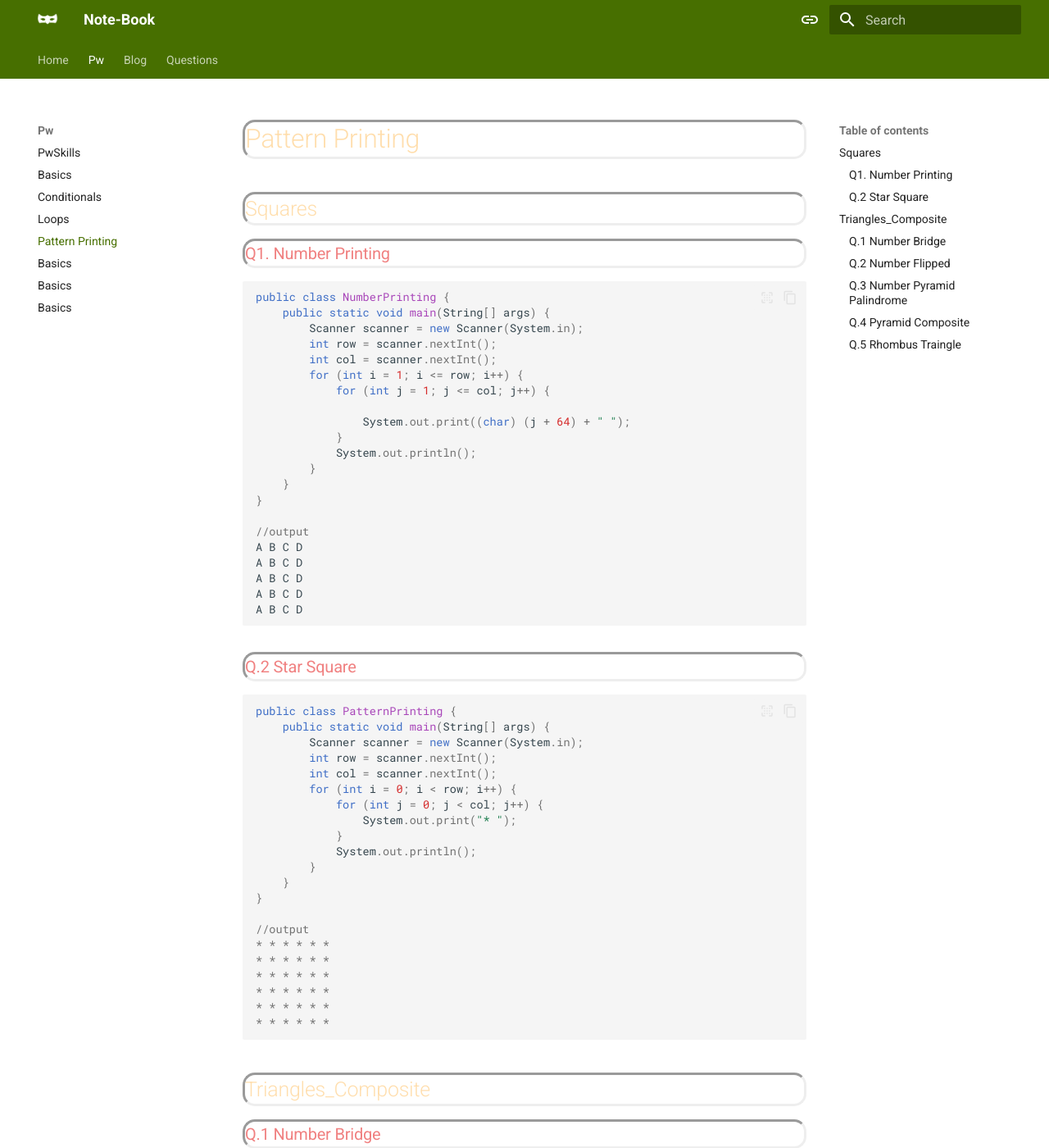
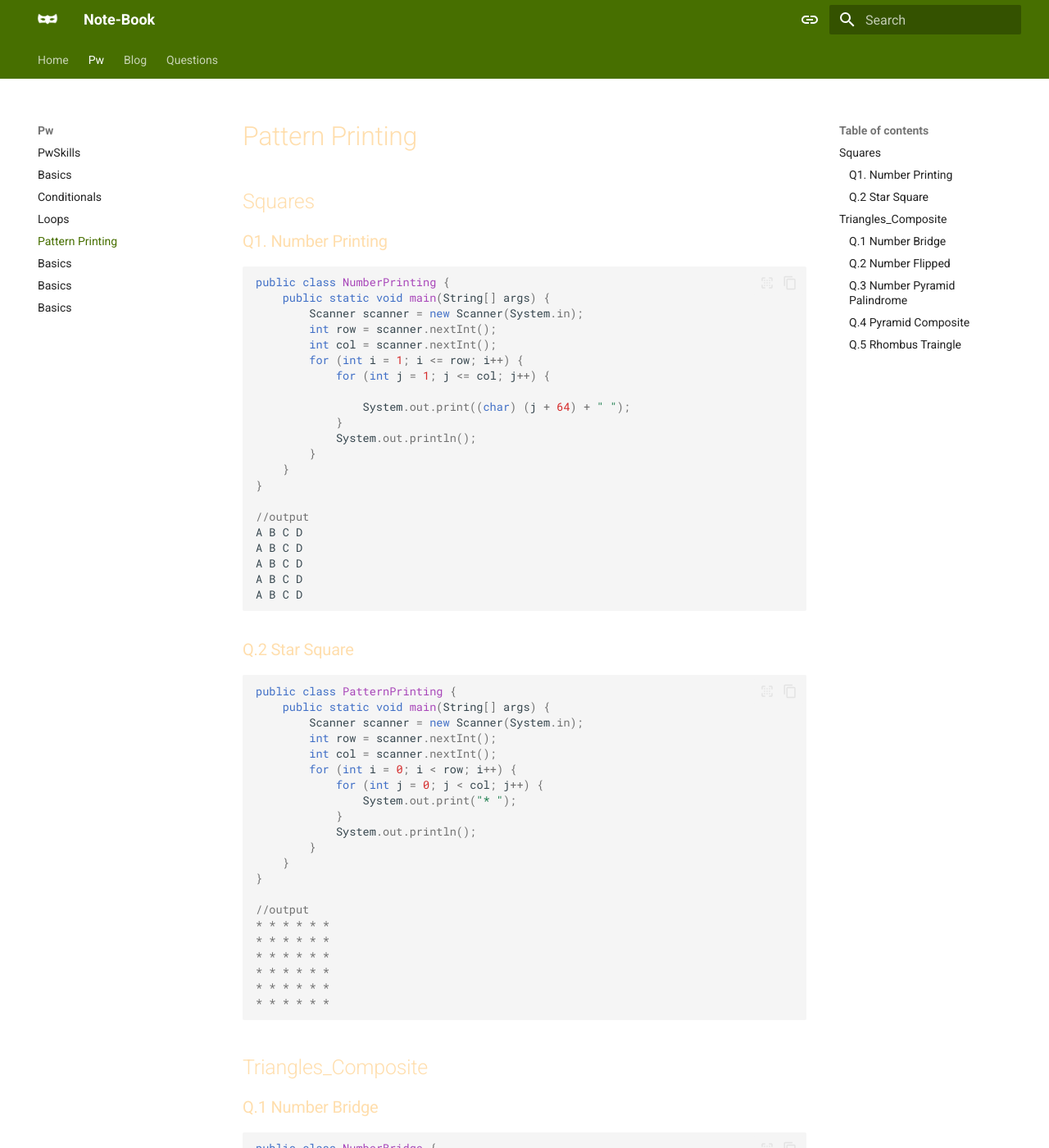
Before and after one commit to hi-pratap/notionhub, an MkDocs documentation site: the page built from docs/pw-docs/PatternPrinting.md, in a window 1280 px wide and 1400 px high. Shown: the whole window at 82% size. Built offline with MkDocs 1.6.1 and Material for MkDocs 9.7.7, drawn with Linux system fonts in a browser that asks for light colours.

Commit message:
Border Removed

```diff
--- a/docs/stylesheets/extra.css
+++ b/docs/stylesheets/extra.css
@@ -8,16 +8,16 @@
 .md-typeset h1, .md-typeset h2 {
   /* font-weight: 300;
   letter-spacing: -.01em; */
-  border: inset;
-  border-radius: 15px;
+  /* border: inset;
+  border-radius: 15px; */
   color: navajowhite;
 }
 .md-typeset h3 {
 
   margin: 1.6em 0 .8em;
-  color: lightcoral;
-  border: inset;
-  border-radius: 15px;
+  color: navajowhite;
+  /* border: inset;
+  border-radius: 15px; */
 }
 .md-content {
 
```
